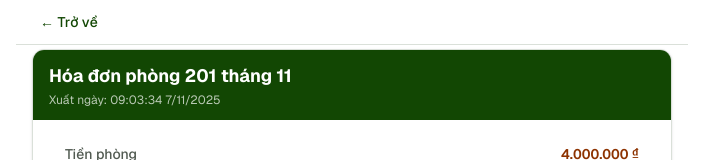
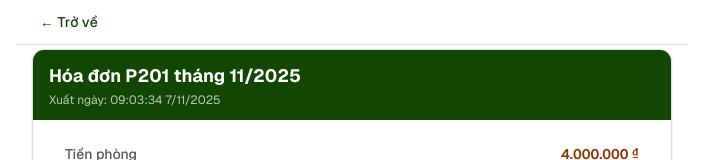
Before and after one commit to pmduc1997/room-bill-calculator, a Next.js app: page /invoice in a window 1280 px wide. Shown: the top 160 px of the page, without its empty margins (288-991 px from the left). Built offline with nearby package versions, Linux system fonts and the light colour scheme.

Commit message:
update invoice title

```diff
--- a/app/invoice/page.tsx
+++ b/app/invoice/page.tsx
@@ -23,7 +23,7 @@ export default function InvoicePage() {
   const issuedAt = useMemo(() => new Date().toLocaleString("vi-VN"), []);
   const billingMonth = useMemo(() => {
     const now = new Date();
-    return `${now.getMonth() + 1}`;
+    return `${now.getMonth() + 1}/${now.getFullYear()}`;
   }, []);
 
   const rentTotal = currentRoom?.price ?? 0;
@@ -124,7 +124,7 @@ export default function InvoicePage() {
           {/* Invoice title bar */}
           <div className="bg-brand-primary px-4 py-3 text-white">
             <h1 className="text-lg font-bold">
-              Hóa đơn phòng {currentRoom?.id} tháng {billingMonth}
+              Hóa đơn P{currentRoom?.id} tháng {billingMonth}
             </h1>
             <p className="text-xs opacity-70 mt-0.5">Xuất ngày: {issuedAt}</p>
           </div>
```
